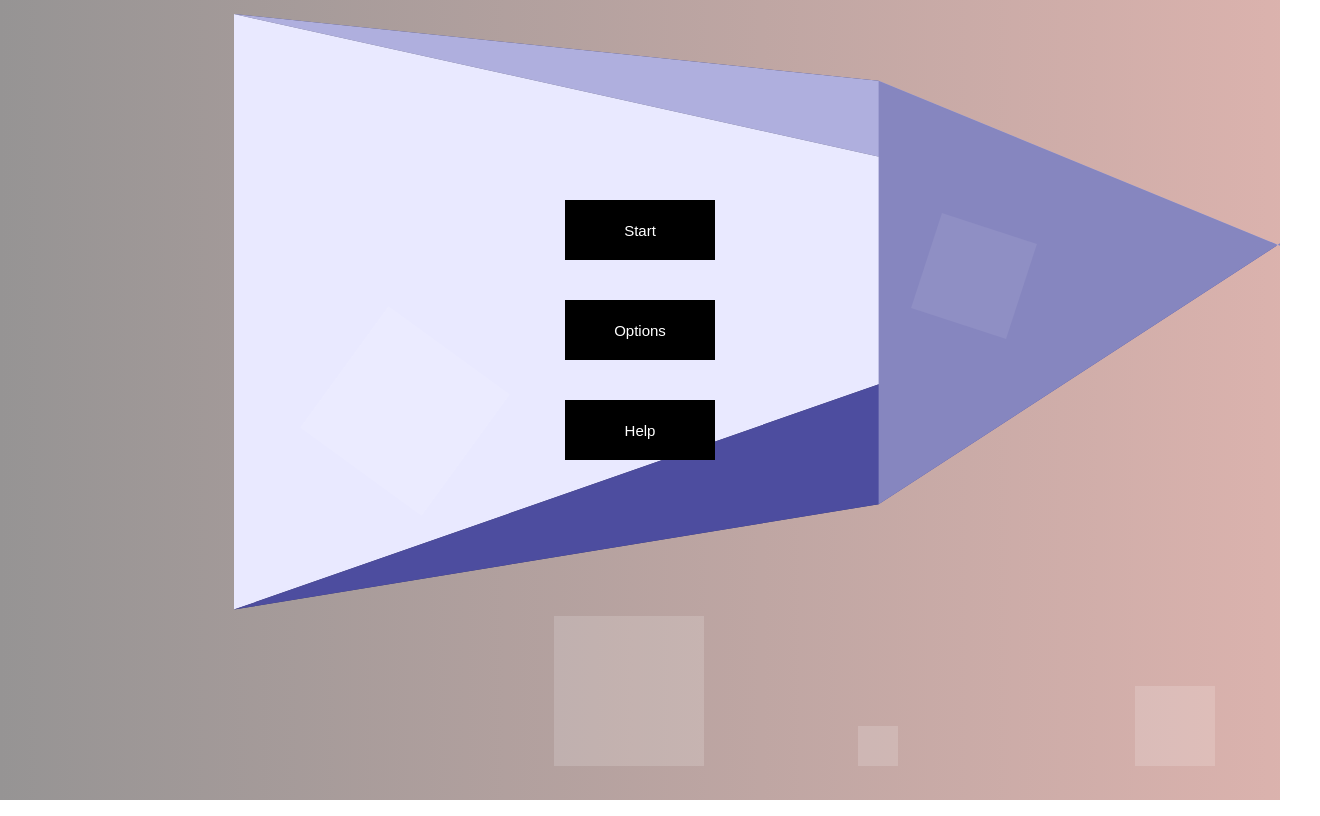
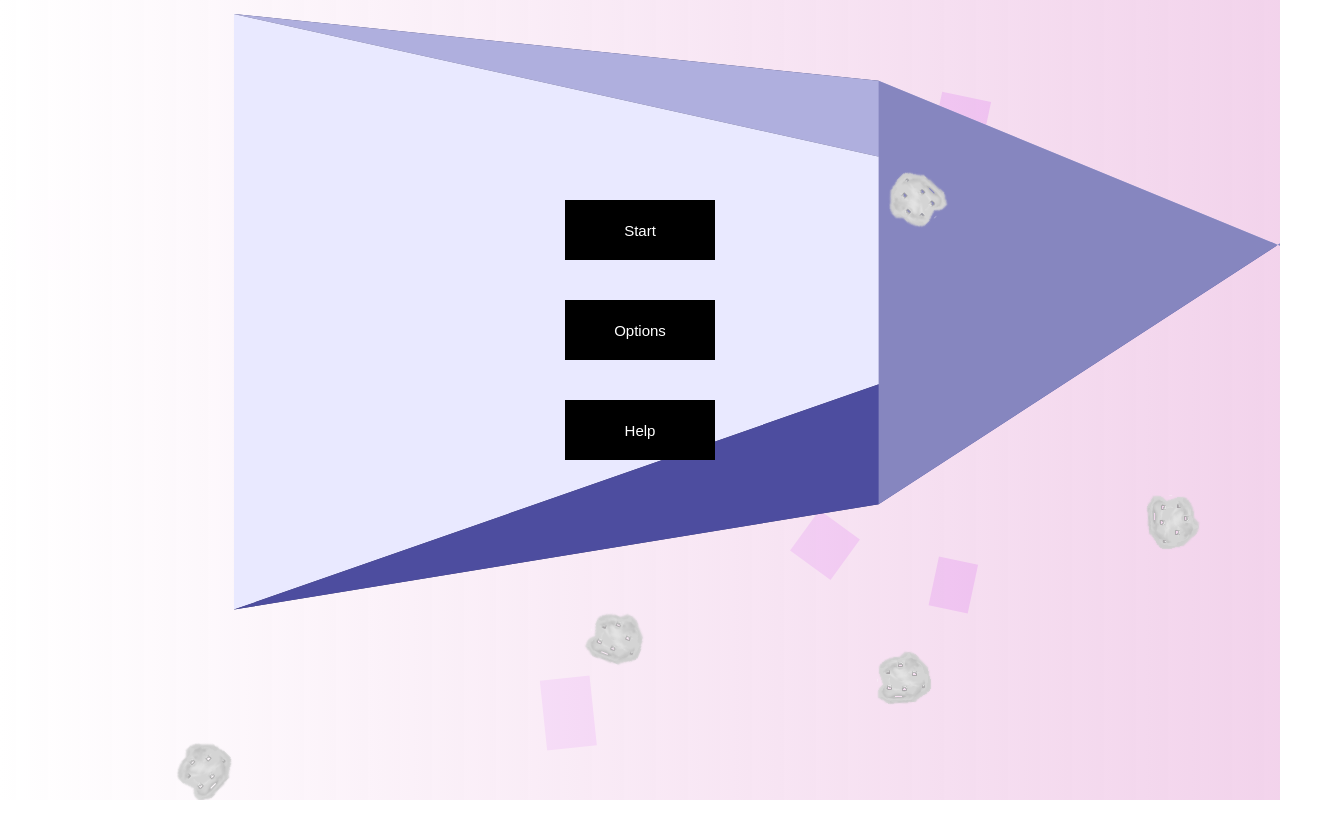
Before and after one commit to Tasos0866/impossible, an Angular app: page / in a window 1280 px wide. Shown: the whole page, 1320 px wide, since content can reach past the window. Built offline with nearby package versions, Linux system fonts and the light colour scheme; what ngx-lightbox would draw is missing.

Commit message:
Asteroids now fall from the top and boxes move from left to right. Buttons are active all the time.

```diff
--- a/src/app/app.component.css
+++ b/src/app/app.component.css
@@ -1,12 +1,13 @@
 .container {
     position: absolute;
-    background: linear-gradient(to left, #d4a49ed7, #969494);
+    background: linear-gradient(to left, #f0cbe8d7, #ffffff);
     width: 100%;
     height: 100%;
     left: 0;
     top: 0;
     display: flex;
     justify-content: center;
+    overflow: hidden;
 }
 
 svg {
@@ -24,6 +25,7 @@ svg {
     width: 150px;
     margin: 0 auto;
     margin-top: 20vh;
+    z-index: 1;
 }
 
 button {
@@ -35,7 +37,6 @@ button {
     outline: none;
     font-size: 15px;
 }
-
 
 button:hover {
     position: relative;
@@ -51,77 +52,176 @@ button:hover {
     margin-top: 10vh;
 }
 
-.box-area {
-    position: absolute;
-    top: 0;
-    left: 0;
-    width: 100%;
-    height: 100%;
-    overflow: hidden;
-}
-
-.box-area li{
+.asteroid-area li{
     position: absolute;
     display: block;
     list-style: none;
-    width: 25px;
-    height: 25px;
-    background: rgba(255, 255, 255, 0.2);
-    animation: animate 10s linear infinite;
+    animation: animate 8s linear infinite;
     bottom: -150px;
+    background-image: url("../assets/img/asteroid.png");
+    background-repeat: no-repeat;
+    background-size: auto;
 }
 
-.box-area li:nth-child(1) {
+.asteroid-area li:nth-child(1) {
     left: 86%;
-    width: 80px;
-    height: 80px;
-    animation-delay: 0s;
+    width: 100px;
+    height: 100px;
+    animation-delay: 3.5s;
 }
 
-.box-area li:nth-child(2) {
+.asteroid-area li:nth-child(2) {
     left: 12%;
-    width: 30px;
-    height: 30px;
-    animation-delay: 1.5s;
-    animation-duration: 7s;
+    width: 100px;
+    height: 100px;
+    animation-delay: 0.5s;
 }
 
-.box-area li:nth-child(3) {
+.asteroid-area li:nth-child(3) {
     left: 70%;
+    width: 100px;
+    height: 100px;
+    animation-delay: 6.5s;
+}
+
+.asteroid-area li:nth-child(4) {
+    left: 42%;
+    width: 100px;
+    height: 100px;
+    animation-delay: 2s;
+}
+
+.asteroid-area li:nth-child(5) {
+    left: 65%;
+    width: 100px;
+    height: 100px;
+    animation-delay: 1.5s;
+}
+
+.asteroid-area li:nth-child(6) {
+    left: 25%;
+    width: 100px;
+    height: 100px;
+    animation-delay: 10.5s;
+}
+
+.asteroid-area li:nth-child(7) {
+    left: 8%;
+    width: 100px;
+    height: 100px;
+    animation-delay: 7.5s;
+}
+
+.asteroid-area li:nth-child(8) {
+    left: 15%;
     width: 100px;
     height: 100px;
     animation-delay: 5.5s;
 }
 
-.box-area li:nth-child(4) {
-    left: 42%;
-    width: 150px;
-    height: 150px;
-    animation-delay: 0s;
-    animation-duration: 10s;
-}
-
-.box-area li:nth-child(5) {
-    left: 65%;
-    width: 40px;
-    height: 40px;
-    animation-delay: 0s;
-}
-
-.box-area li:nth-child(6) {
-    left: 25%;
-    width: 150px;
-    height: 150px;
-    animation-delay: 3.5s;
+.asteroid-area li:nth-child(9) {
+    left: 3%;
+    width: 100px;
+    height: 100px;
+    animation-delay: 9.5s;
 }
 
 @keyframes animate {
     0%{
         transform: translateY(-800px) rotate(360deg);
-        opacity: 0.2;
     }
     100%{
         transform: translateY(0) rotate(0deg);
+    }
+}
+.box-area li{
+    position: absolute;
+    display: block;
+    list-style: none;
+    animation: animate2 15s linear infinite;
+    background-color: rgb(195, 0, 255);
+    z-index: -1;
+}
+
+.box-area li:nth-child(1) {
+    top: 86%;
+    left: 0;
+    width: 70px;
+    height: 50px;
+    animation-delay: 3.5s;
+}
+
+.box-area li:nth-child(2) {
+    top: 12%;
+    left: 0;
+    width: 50px;
+    height: 80px;
+    animation-delay: 0.5s;
+}
+
+.box-area li:nth-child(3) {
+    top: 70%;
+    left: 0;
+    width: 40px;
+    height: 50px;
+    animation-delay: 0.5s;
+}
+
+.box-area li:nth-child(4) {
+    top: 42%;
+    left: 0;
+    width: 80px;
+    height: 80px;
+    animation-delay: 2s;
+}
+
+.box-area li:nth-child(5) {
+    top: 65%;
+    left: 0;
+    width: 50px;
+    height: 50px;
+    animation-delay: 1.5s;
+}
+
+.box-area li:nth-child(6) {
+    top: 25%;
+    left: 0;
+    width: 70px;
+    height: 70px;
+    animation-delay: 10.5s;
+}
+
+.box-area li:nth-child(7) {
+    top: 8%;
+    left: 0;
+    width: 25px;
+    height: 25px;
+    animation-delay: 7.5s;
+}
+
+.box-area li:nth-child(8) {
+    top: 15%;
+    left: 0;
+    width: 90px;
+    height: 90px;
+    animation-delay: 5.5s;
+}
+
+.box-area li:nth-child(9) {
+    top: 3%;
+
+    width: 90px;
+    height: 50px;
+    animation-delay: 9.5s;
+}
+
+@keyframes animate2 {
+    0%{
+        transform: translateX(0px) rotate(360deg);
         opacity: 1;
     }
+    100%{
+        transform: translateX(2000px) rotate(0deg);
+        opacity: 0.7;
+    }
 }
--- a/src/app/app.component.html
+++ b/src/app/app.component.html
@@ -75,6 +75,15 @@
       <button (click)="help()">Help</button>
    </div>
    <div>
+      <ul class="asteroid-area">
+         <li></li>
+         <li></li>
+         <li></li>
+         <li></li>
+         <li></li>
+         <li></li>
+      </ul>
+
       <ul class="box-area">
          <li></li>
          <li></li>
```
Also changed, not shown: src/assets/img/asteroid.png (added), src/assets/img/table_tennis.png (added).
